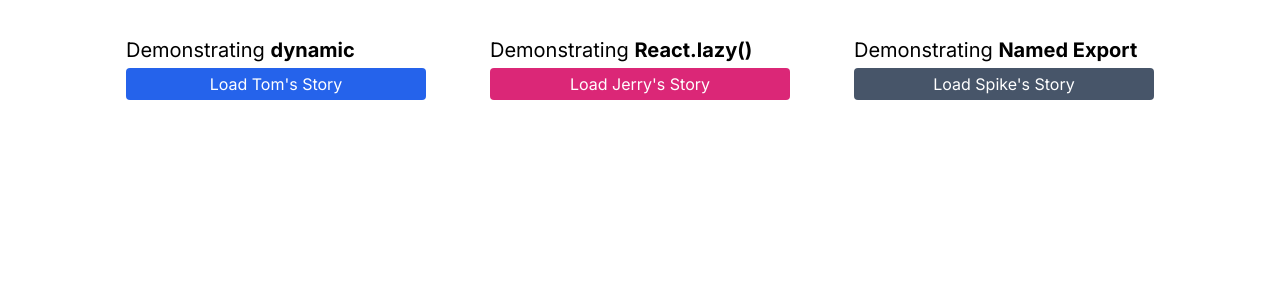
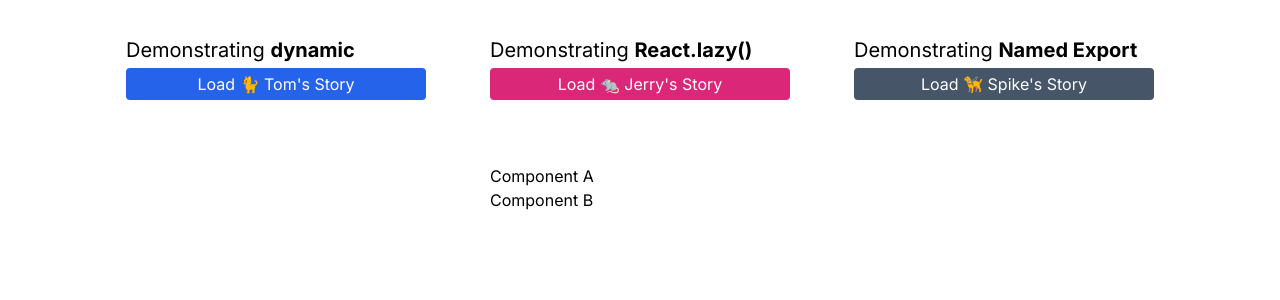
Before and after one commit to tapascript/nextjs-lazy-load, a Next.js app: page / in a window 1280 px wide. Shown: the top 300 px of the page. Built offline with nearby package versions, Linux system fonts and the light colour scheme.

Commit message:
With server component as dynamic

```diff
--- a/app/components/jerry/jerry-story.jsx
+++ b/app/components/jerry/jerry-story.jsx
@@ -14,7 +14,7 @@ function JerryStory() {
                 className="bg-pink-600 text-white rounded p-1"
                 onClick={() => setShown(!shown)}
             >
-                Load Jerry's Story
+                Load 🐀 Jerry's Story
             </button>
 
             {shown && <Suspense fallback={<h1>Loading Jerry's Story</h1>}>
--- /dev/null
+++ b/app/components/server-comps/a-client-comp.jsx
@@ -0,0 +1,9 @@
+"use client"
+
+const ComponentA = () => {
+  return (
+    <div>Component A</div>
+  )
+}
+
+export default ComponentA
--- /dev/null
+++ b/app/components/server-comps/b-client-comp.jsx
@@ -0,0 +1,9 @@
+"use client"
+
+const ComponentB = () => {
+  return (
+    <div>Component B</div>
+  )
+}
+
+export default ComponentB
--- /dev/null
+++ b/app/components/server-comps/server-comp.jsx
@@ -0,0 +1,15 @@
+import ComponentA from "./a-client-comp";
+import ComponentB from "./b-client-comp";
+
+import React from 'react'
+
+const AServerComp = () => {
+  return (
+    <div className="flex flex-col m-8 w-[300px]">
+      <ComponentA />
+      <ComponentB />
+    </div>
+  )
+}
+
+export default AServerComp
--- a/app/components/spike/spike-story.jsx
+++ b/app/components/spike/spike-story.jsx
@@ -17,7 +17,7 @@ function SpikeStory() {
                 className="bg-slate-600 text-white rounded p-1"
                 onClick={() => setShown(!shown)}
             >
-                Load Spike's Story
+                Load 🦮 Spike's Story
             </button>
 
             {shown && <LazySpike />}
--- a/app/components/tom/tom-story.jsx
+++ b/app/components/tom/tom-story.jsx
@@ -17,7 +17,7 @@ function TomStory() {
                 className="bg-blue-600 text-white rounded p-1"
                 onClick={() => setShown(!shown)}
             >
-                Load Tom's Story
+                Load 🐈 Tom's Story
             </button>
 
             {shown && <LazyTom />}
--- a/app/layout.js
+++ b/app/layout.js
@@ -4,8 +4,8 @@ import "./globals.css";
 const inter = Inter({ subsets: ["latin"] });
 
 export const metadata = {
-  title: "Create Next App",
-  description: "Generated by create next app",
+  title: "Lazy Loading in Next.js",
+  description: "Demonstration of Lazy Loading in Next.js(App Router)",
 };
 
 export default function RootLayout({ children }) {
--- a/app/page.js
+++ b/app/page.js
@@ -1,6 +1,15 @@
+import dynamic from "next/dynamic";
+
 import TomStory from "./components/tom/tom-story";
 import JerryStory from "./components/jerry/jerry-story";
 import SpikeStory from "./components/spike/spike-story";
+
+//import AServerComp from "./components/server-comps/server-comp";
+
+const AServerComp = dynamic(() => import('./components/server-comps/server-comp'), {
+  loading: () => <h1>Loading Through Server Component...</h1>,
+})
+
 
 export default function Home() {
   return (
@@ -8,6 +17,8 @@ export default function Home() {
       <TomStory />
       <JerryStory />
       <SpikeStory />
+
+      <AServerComp />
     </div>
   );
 }
```
